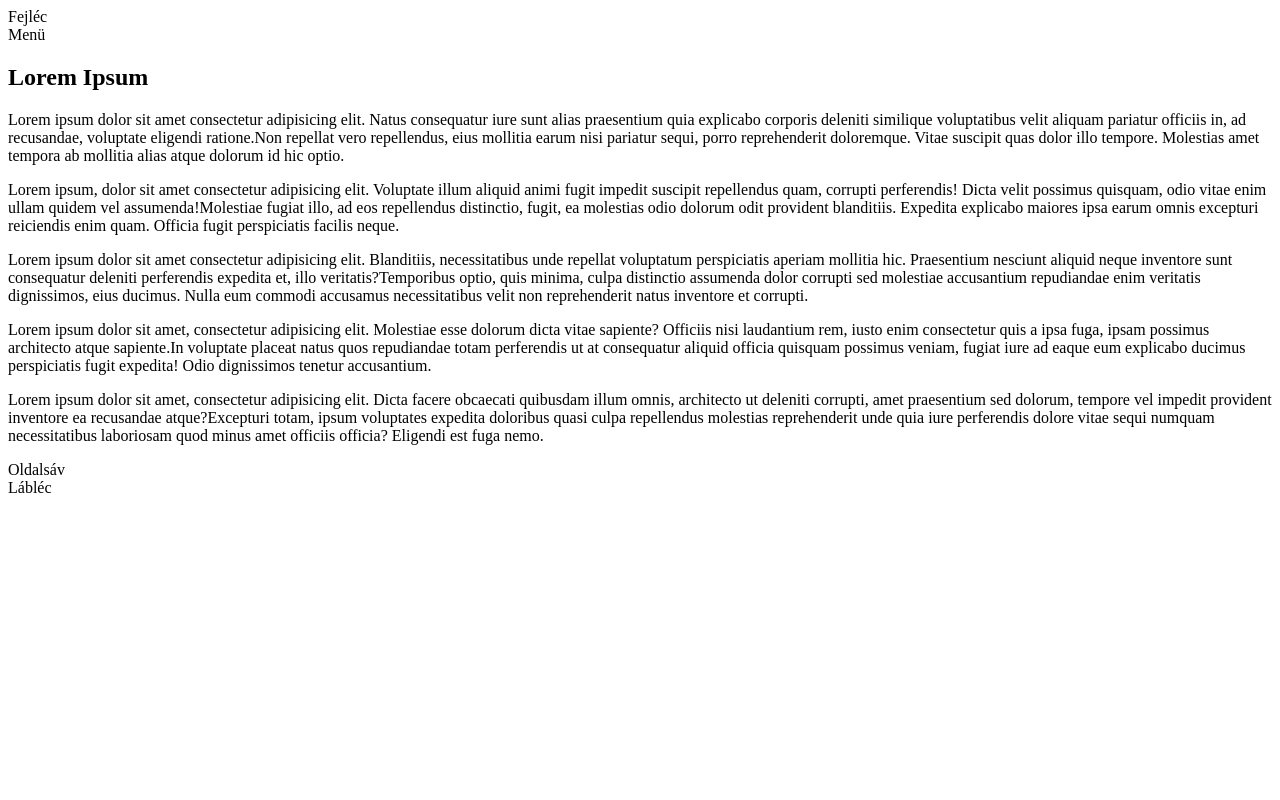
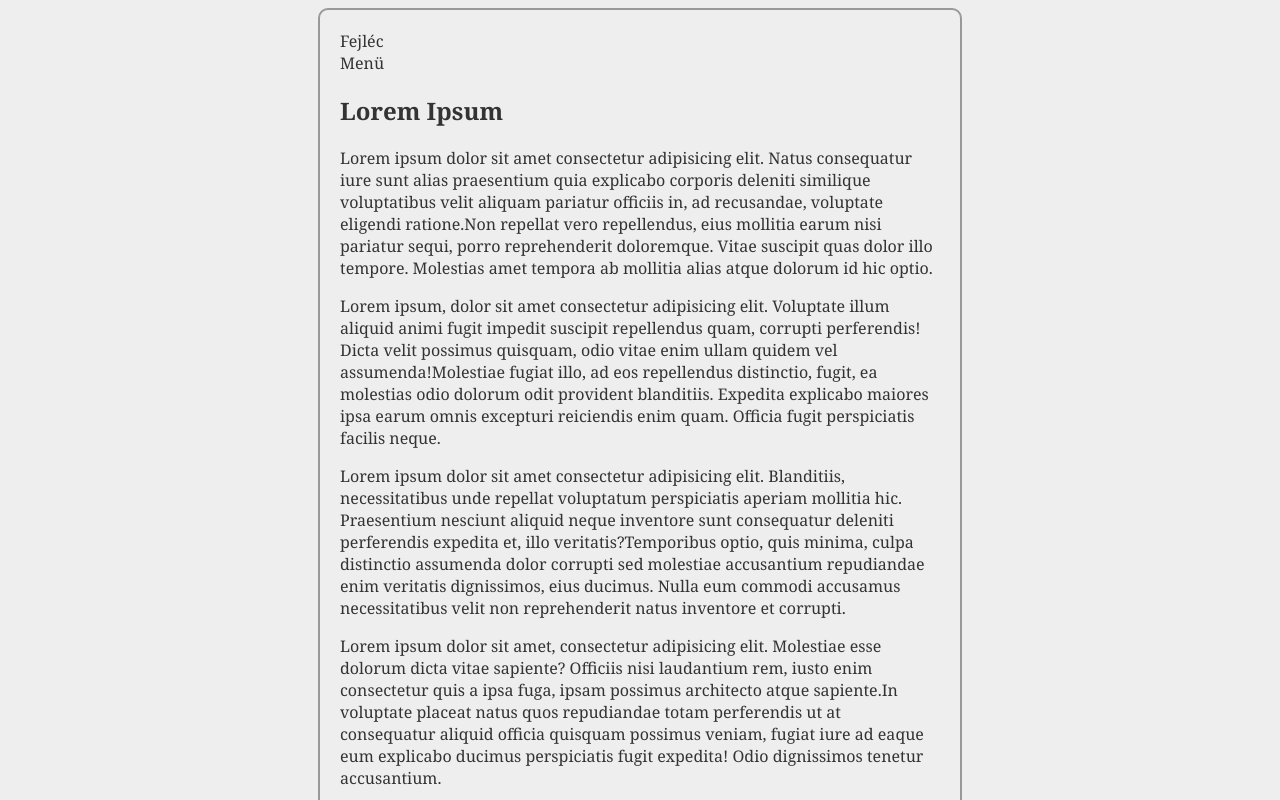
Before and after one commit to zeon77/2024-10-10-Layout, a plain HTML site: page index.html in a window 1280 px wide. Shown: the top 800 px of the page. Drawn offline with Linux system fonts and the light colour scheme.

Commit message:
body, main

```diff
--- a/style.css
+++ b/style.css
@@ -1,9 +1,15 @@
 body {
-
+    background-color: #eee;
+    color: #333;
+    font-family: Cambria, Cochin, Georgia, Times, 'Times New Roman', serif;
 }
 
 main {
-
+    border: 2px solid #999;
+    width: 600px;
+    margin: auto;
+    padding: 20px;
+    border-radius: 10px;
 }
 
 header {
```
